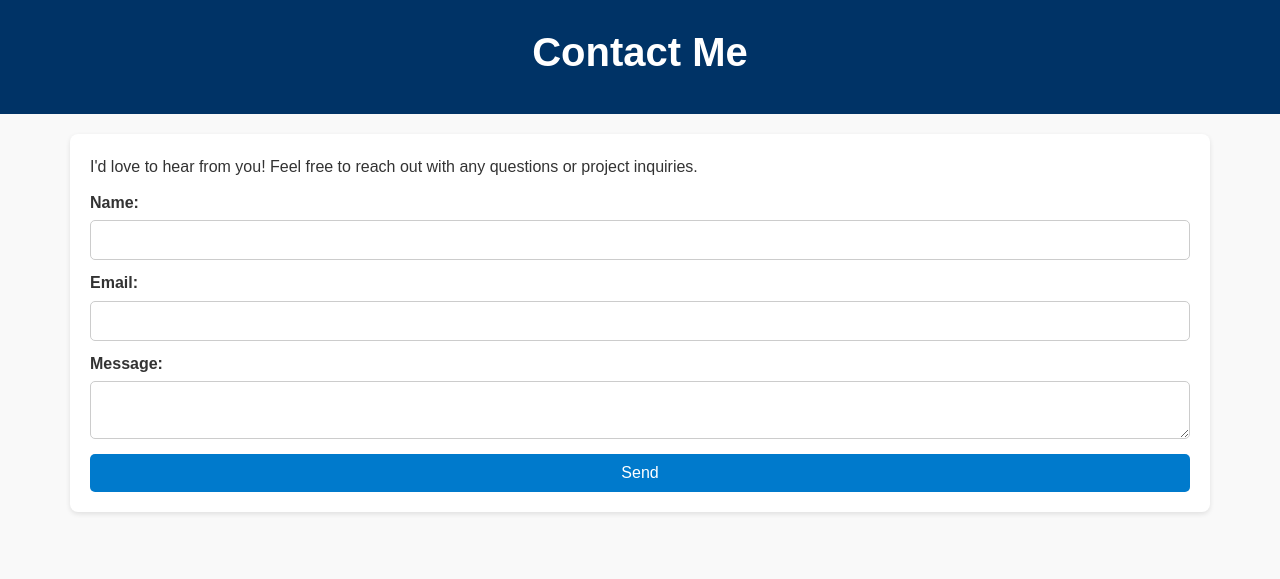
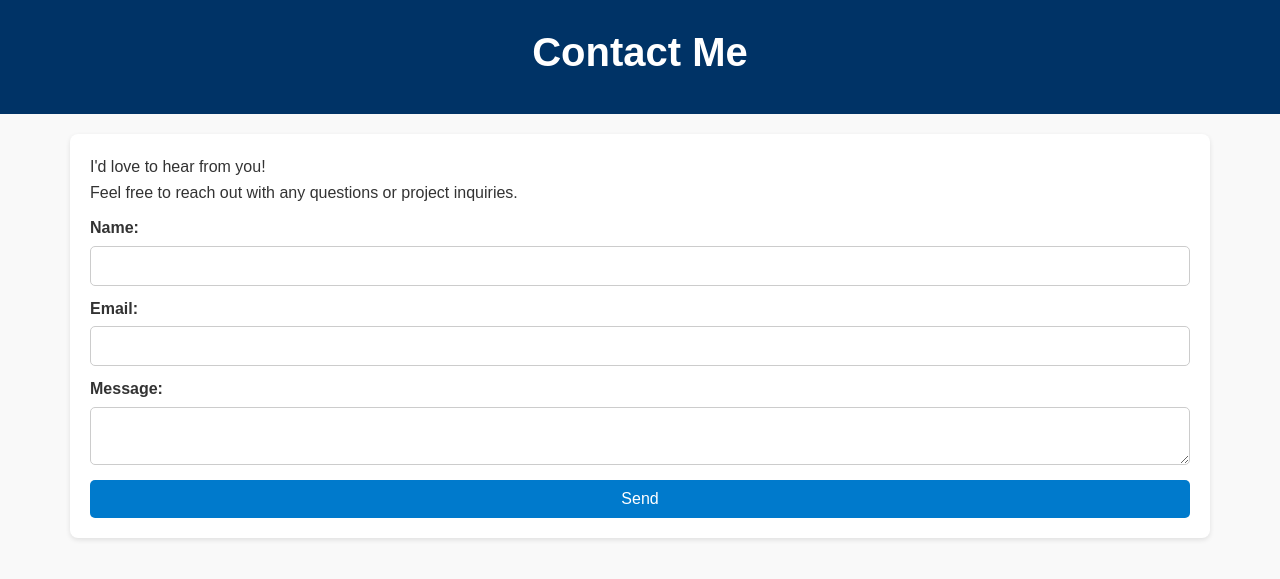
Before and after one commit to cartacamilla/cartacamilla.github.io, a Jekyll site: the page contact.html, which Jekyll copies as it is, in a window 1280 px wide. Shown: the top 579 px of the page. Built offline with Jekyll 4.4.1, drawn with Linux system fonts in a browser that asks for light colours.

Commit message:
Add new line

```diff
--- a/contact.html
+++ b/contact.html
@@ -11,7 +11,8 @@
     <h1>Contact Me</h1>
   </header>
   <section>
-    <p>I'd love to hear from you! Feel free to reach out with any questions or project inquiries.</p>
+    <p>I'd love to hear from you!</p>
+    <p>Feel free to reach out with any questions or project inquiries.</p>
     <form action="https://formspree.io/f/your-form-id" method="POST">
       <label for="name">Name:</label>
       <input type="text" id="name" name="name" required>
```
